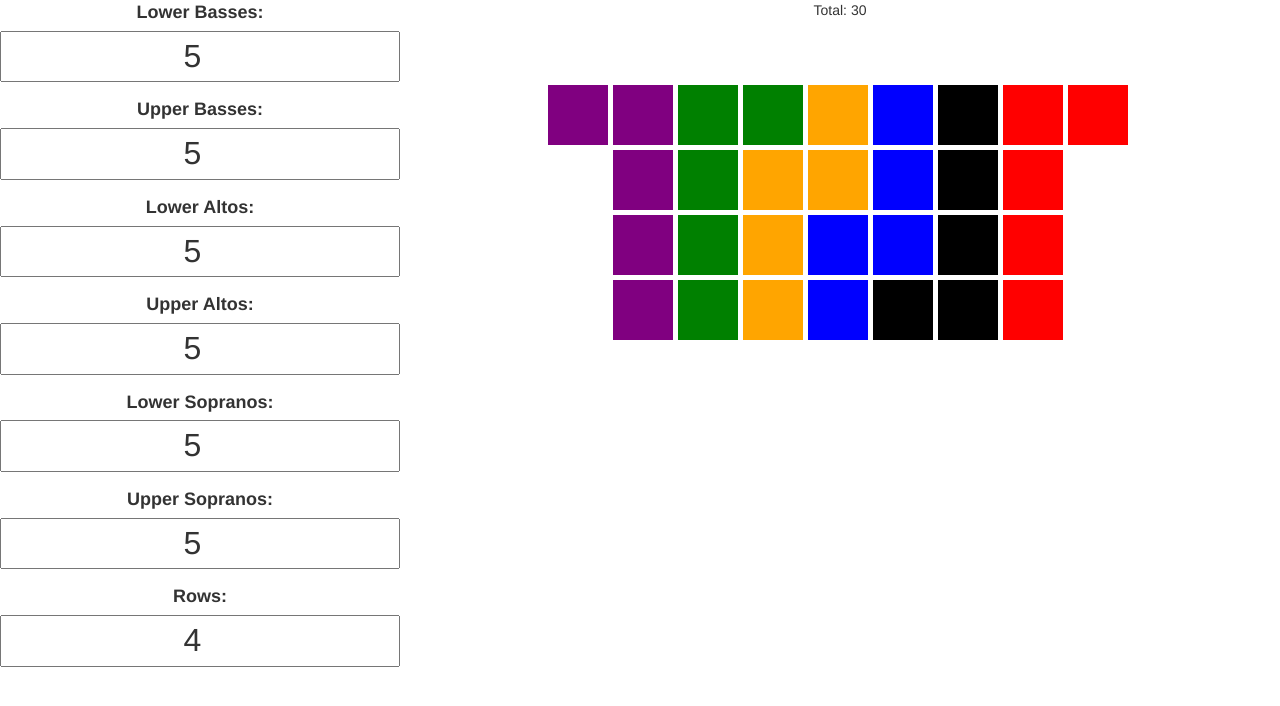
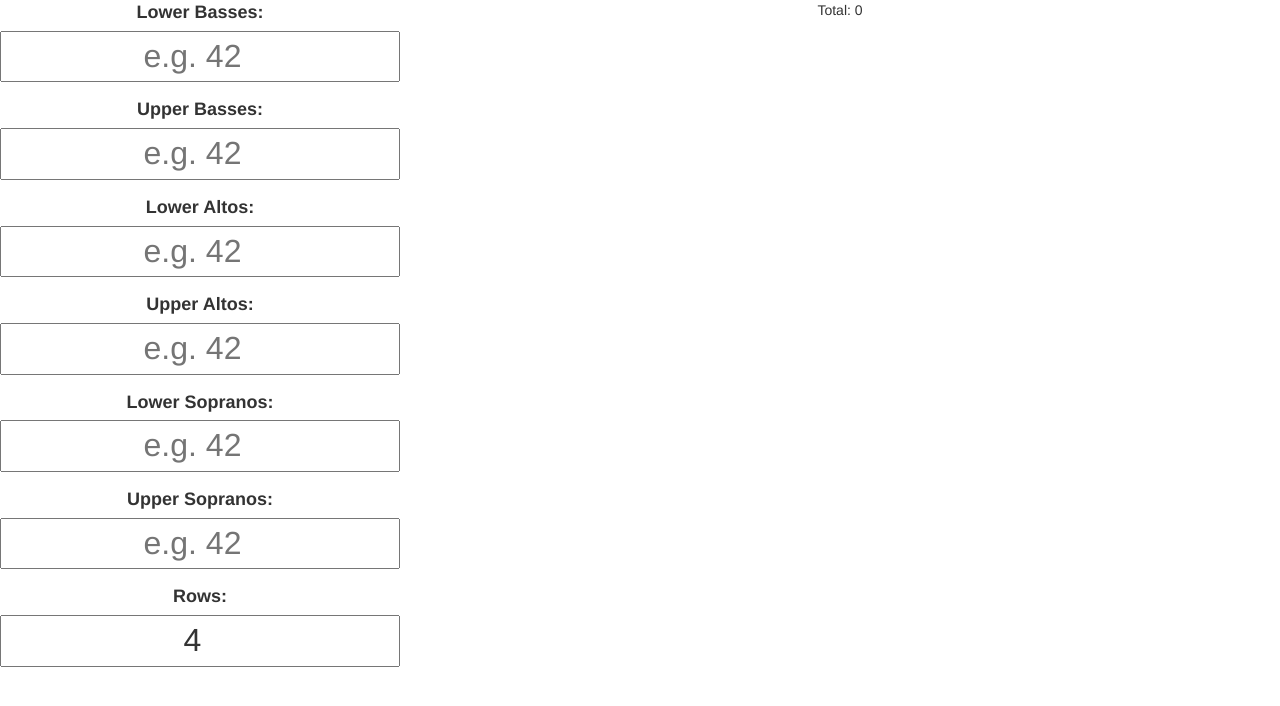
Before and after one commit to sihugh/ChoirDemo, a plain HTML site: page default.html in a window 1280 px wide. Drawn offline with Linux system fonts and the light colour scheme.

Commit message:
removing defaults and adding viewport

```diff
--- a/default.html
+++ b/default.html
@@ -2,6 +2,7 @@
 <html>
     <head>
         <meta charset='UTF-8'>
+        <meta name="viewport" content="width=device-width, initial-scale=1">
         <link href="Content/bootstrap.css" rel="stylesheet" />
         <link href="styles/default.css" rel="stylesheet" />
         <title>Selector!</title>
@@ -14,37 +15,37 @@
                     <label for="lowerbasses">
                         Lower Basses:
                     </label>
-                    <input id="lowerbasses" name="lowerbasses" type="number" min="0" value="5" placeholder="e.g. 42" />
+                    <input id="lowerbasses" name="lowerbasses" type="number" min="0" placeholder="e.g. 42" />
                 </li>
                 <li>
                     <label for="upperbasses">
                         Upper Basses:
                     </label>
-                    <input id="upperbasses" name="upperbasses" type="number" min="0" value="5" placeholder="e.g. 42" />
+                    <input id="upperbasses" name="upperbasses" type="number" min="0" placeholder="e.g. 42" />
                 </li>
                 <li>
                     <label for="loweraltos">
                         Lower Altos:
                     </label>
-                    <input id="loweraltos" name="loweraltos" type="number" min="0" value="5" placeholder="e.g. 42" />
+                    <input id="loweraltos" name="loweraltos" type="number" min="0" placeholder="e.g. 42" />
                 </li>
                 <li>
                     <label for="upperaltos">
                         Upper Altos:
                     </label>
-                    <input id="upperaltos" name="upperaltos" type="number" min="0" value="5" placeholder="e.g. 42" />
+                    <input id="upperaltos" name="upperaltos" type="number" min="0" placeholder="e.g. 42" />
                 </li>
                 <li>
                     <label for="lowersops">
                         Lower Sopranos:
                     </label>
-                    <input id="lowersops" name="lowersops" type="number" min="0" value="5" placeholder="e.g. 42" />
+                    <input id="lowersops" name="lowersops" type="number" min="0" placeholder="e.g. 42" />
                 </li>
                 <li>
                     <label for="uppersops">
                         Upper Sopranos:
                     </label>
-                    <input id="uppersops" name="uppersops" type="number" min="0" value="5" placeholder="e.g. 42" />
+                    <input id="uppersops" name="uppersops" type="number" min="0" placeholder="e.g. 42" />
                 </li>
             </ul>
             <label>
```
